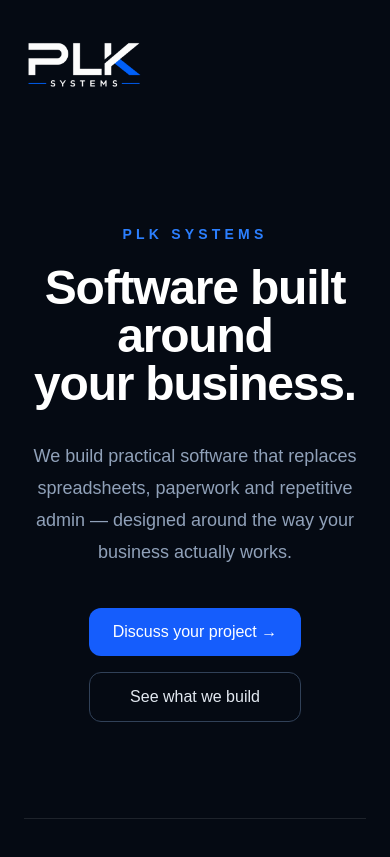
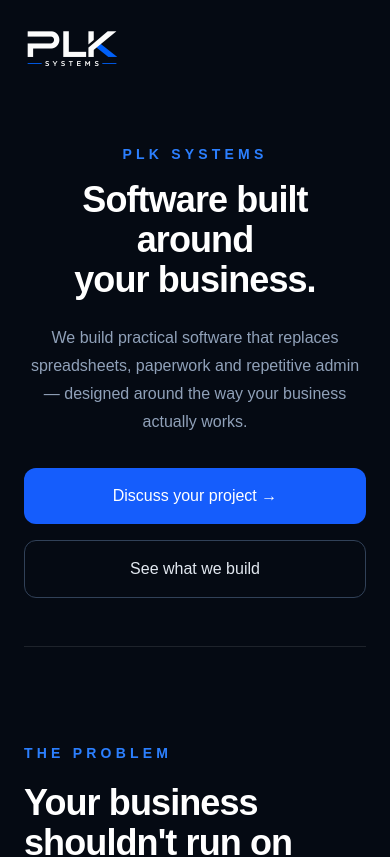
Before and after one commit to EuanPollock/plk-systems, a Next.js app: page / in a window 390 px wide. Shown: the top 857 px of the page. Built offline with nearby package versions, Linux system fonts and the light colour scheme; no server answers.

Commit message:
Improve mobile hero layout

```diff
--- a/app/page.tsx
+++ b/app/page.tsx
@@ -66,14 +66,14 @@
   return (
     <main className="min-h-screen bg-[#050A13] text-white">
       <div className="mx-auto flex min-h-screen max-w-7xl flex-col px-6">
-        <header className="flex items-center justify-between py-6">
+        <header className="flex items-center justify-between py-4 sm:py-6">
   <Image
     src="/plk-logo.png"
     alt="PLK Systems"
     width={180}
     height={75}
     priority
-  className="h-20 w-auto object-contain"
+    className="h-16 w-auto object-contain sm:h-20"
   />
 
   <nav className="hidden gap-8 text-sm text-slate-300 md:flex">
@@ -92,31 +92,31 @@
   </nav>
 </header>
 
-        <section className="flex flex-1 flex-col items-center justify-center py-24 text-center">
-          <p className="mb-5 text-sm font-semibold uppercase tracking-[0.3em] text-blue-500">
+<section className="flex flex-1 flex-col items-center justify-center py-12 text-center sm:py-20 md:py-24">
+  <p className="mb-4 text-sm font-semibold uppercase tracking-[0.3em] text-blue-500 sm:mb-5">
     PLK Systems
   </p>
 
-          <h1 className="max-w-5xl text-5xl font-semibold tracking-tight sm:text-6xl md:text-7xl">
+  <h1 className="max-w-5xl text-4xl font-semibold tracking-tight sm:text-6xl md:text-7xl">
     Software built around
     <span className="block">your business.</span>
   </h1>
 
-          <p className="mt-8 max-w-2xl text-lg leading-8 text-slate-400">
+  <p className="mt-6 max-w-2xl text-base leading-7 text-slate-400 sm:mt-8 sm:text-lg sm:leading-8">
     We build practical software that replaces spreadsheets, paperwork and repetitive admin — designed around the way your business actually works.
   </p>
 
-          <div className="mt-10 flex flex-col gap-4 sm:flex-row">
+  <div className="mt-8 flex w-full max-w-md flex-col gap-4 sm:mt-10 sm:w-auto sm:max-w-none sm:flex-row">
     <a
       href="#contact"
-              className="rounded-xl bg-blue-600 px-6 py-3 font-medium text-white transition hover:bg-blue-500"
+      className="rounded-xl bg-blue-600 px-6 py-4 font-medium text-white transition hover:bg-blue-500 sm:py-3"
     >
       Discuss your project →
     </a>
 
     <a
       href="#services"
-              className="rounded-xl border border-slate-700 px-6 py-3 font-medium text-slate-200 transition hover:border-slate-500"
+      className="rounded-xl border border-slate-700 px-6 py-4 font-medium text-slate-200 transition hover:border-slate-500 sm:py-3"
     >
       See what we build
     </a>
```
Lines whose indentation alone changed are shown as unchanged.
